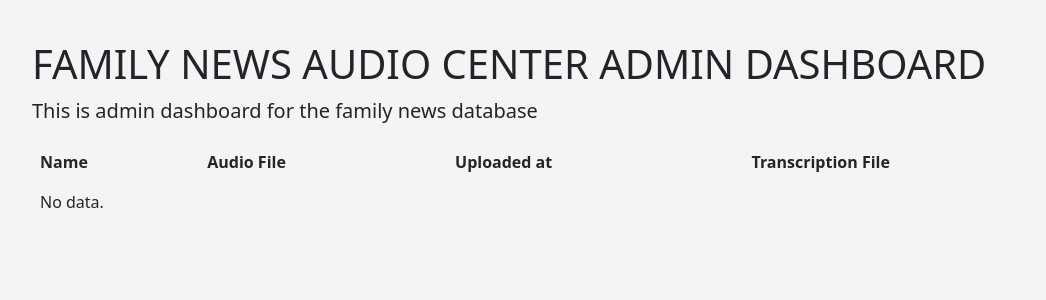
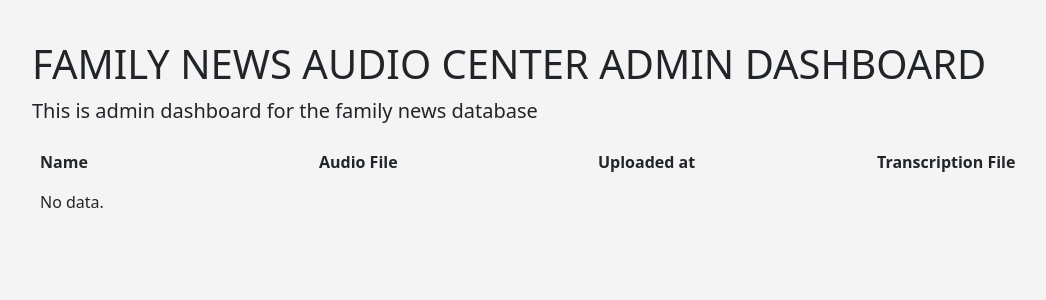
Before and after one commit to ebyau/family-news, a Django app: template accounts/templates/home.html in a window 1280 px wide. Shown: the part 56-356 px from the top of the page, without its empty margins (50-1096 px from the left). Run offline with Django 4.2, Linux system fonts and the light colour scheme; the template is opened without the code that fills it, so the values that code supplies are empty.

Commit message:
modified requirements.txt

```diff
--- a/accounts/templates/home.html
+++ b/accounts/templates/home.html
@@ -5,7 +5,13 @@
 
 {% block content %}
 
+<style>
 
+th{
+  width: 20%;
+}
+
+</style>
 <h1>FAMILY NEWS AUDIO CENTER ADMIN DASHBOARD</h1>
 
 <p class="lead">
@@ -16,6 +22,8 @@
 <table class="table table-hover table-borderless">
   <thead>
     <tr>
+
+
         <th scope="col">Name</th>
       <th scope="col">Audio File</th>
       <th scope="col">Uploaded at</th>
```
Also changed, not shown: requirements.txt (+9 -4 lines), 1 other file.
